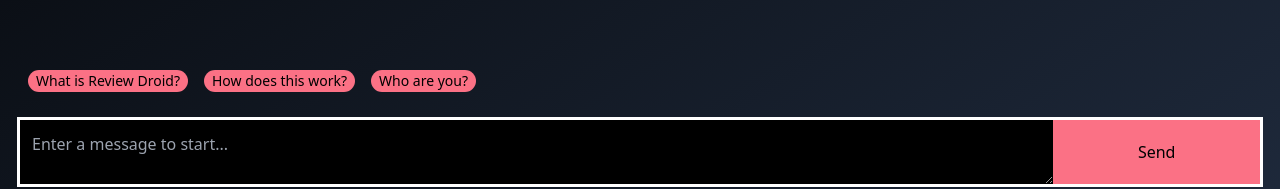
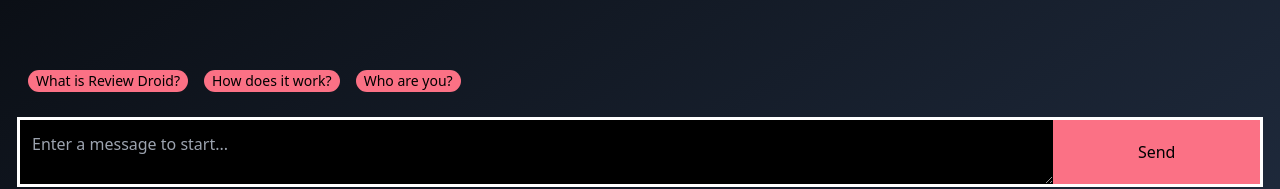
Before and after one commit to birdsean/landing-gpt, a React (Create React App) app: page / in a window 1280 px wide. Shown: the part 591-780 px from the top of the page. Built offline with nearby package versions, Linux system fonts and the light colour scheme.

Commit message:
Refactor sending messages and updating chat state in App component

```diff
--- a/src/App.tsx
+++ b/src/App.tsx
@@ -42,7 +42,8 @@
 
   const sendMessage = async (text: string) => {
     const updatedChat: Message[] = [...messages, {content: text, role: 'user'}]
-    const response = await Chat.getCompletion(updatedChat)
+    setMessages(updatedChat)
+    const response = await Chat.getCompletion(updatedChat.map(msg => {return {content: msg.content, role: msg.role}}))
     setMessages([...updatedChat, {content: response, role: 'assistant'}])
     messageBoxRef.current!.value = ''
 
@@ -77,7 +78,7 @@
       <div className='relative h-1/6 flex flex-col'>
         <div className='flex flex-row leading-none mb-5 text-sm'>
           <QuestionPill question={`What is ${PRODUCT_NAME}?`} color={COLOR} sendMessage={sendMessage}/>
-          <QuestionPill question='How does this work?' color={COLOR} sendMessage={sendMessage}/>
+          <QuestionPill question='How does it work?' color={COLOR} sendMessage={sendMessage}/>
           <QuestionPill question='Who are you?' color={COLOR} sendMessage={sendMessage}/>
         </div>
         <div className='w-full h-1/2 outline outline-white flex flex-row'>
```
